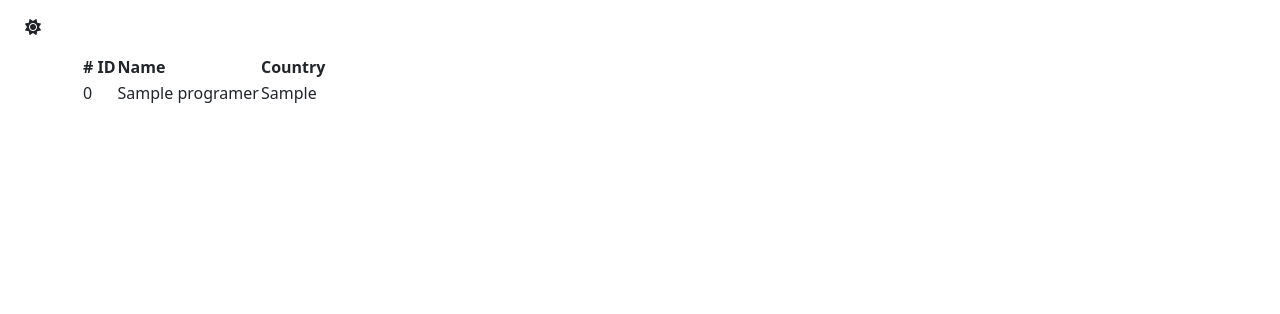
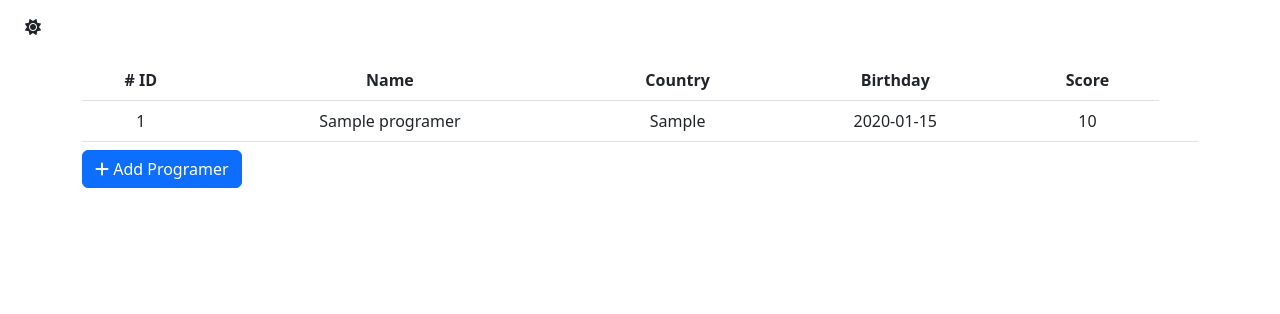
Before and after one commit to Jhonatan2022/Cruds-Multi-languages, a Django app: page /app/ in a window 1280 px wide. Shown: the top 314 px of the page. Run offline with Django 4.2, Linux system fonts and the light colour scheme; tables that the repository leaves empty hold one stand-in row (values such as "Sample post"); some libraries are stand-ins or nearby versions.

Commit message:
Create data table

```diff
--- a/Crud-Djando-Bootstrap/app/static/js/main.js
+++ b/Crud-Djando-Bootstrap/app/static/js/main.js
@@ -1,4 +1,34 @@
 //------------------------------------REQUEST API------------------------------------
+// Creamos una variable para saber si esta iniciada la tabla
+let dataTable;
+
+// Creamos un variable para saver si esta inicializada la tabla y dejamos predeterminado false
+let dataTableIsInitialized = false;
+
+// Creamos una constante asncrona para saber si esta inicializada la tabla
+const initDataTable = async () => {
+
+    // Si la tabla esta inicializada (True)
+    if (dataTableIsInitialized){
+
+        // Destruimos la tabla
+        // Destroy sirve para destruir la tabla y volver a crearla
+        dataTable.destroy();
+    }
+
+    // Llamamos la funcion ListProgramers cuando se cargue la pagina
+    await listProgramers();
+
+    // Usamos jQuery para seleccionar la tabla y le pasamos el id de la tabla
+    // Usamos DataTable para inicializar la tabla y le pasamos un objeto con las opciones
+    dataTable = $('#datatable-programers').DataTable({
+    });
+
+    // Cambiamos el valor de la variable a true
+    dataTableIsInitialized = true;
+};
+
+
 // Creamos una constante asincrona con funcion flecha
 const listProgramers = async () => {
 
@@ -22,11 +52,14 @@ const listProgramers = async () => {
         data.programers.forEach((programer, index) => {
 
             // Usamos += para agregar los datos al elemento del DOM
+            // Indicamos index +1 para que el id no comience en 0
             content += `
                 <tr>
-                    <td>${index}</td>
-                    <td>${programer.name}</td>
-                    <td>${programer.country}</td>
+                    <td class="text-center">${index + 1}</td>
+                    <td class="text-center">${programer.name}</td>
+                    <td class="text-center">${programer.country}</td>
+                    <td class="text-center">${programer.birthday}</td>
+                    <td class="text-center">${programer.score}</td>
                     <td>
                 </tr>
                 `;
@@ -37,10 +70,10 @@ const listProgramers = async () => {
 
 
     // Usamos catch para capturar los errores y le pasamos el error
-    }catch (ex) {
+    }catch (error) {
 
         // Usamos console.log para mostrar el error en la consola
-        alert(ex);
+        alert(error);
         }
 };
 
@@ -49,8 +82,8 @@ const listProgramers = async () => {
 // AddEventListener es un metodo que nos permite agregar un evento de escucha a un elemento del DOM
 window.addEventListener("load", async () => {
 
-    // Llamamos la funcion ListProgramers cuando se cargue la pagina
-    await listProgramers();
+    // Llamamos la funcion initDataTable cuando se cargue la pagina
+    await initDataTable();
 
 });
 //------------------------------------REQUEST API------------------------------------
--- a/Crud-Djando-Bootstrap/app/templates/index.html
+++ b/Crud-Djando-Bootstrap/app/templates/index.html
@@ -30,16 +30,22 @@
         <div class="row">
             <div class="col-sm-12 col-md-12 col-lg-12 col-xl-12">
                 <div class="table-responsive">
-                    <table id="datatable-programers">
+                    <table id="datatable-programers" class="table">
+                        <caption>
+                            <button type="button" class="btn btn-primary" data-bs-toggle="modal" data-bs-target="#modalProgramer">
+                                <i class="fas fa-plus"></i> Add Programer
+                            </button>
+                        </caption>
                         <thead>
                             <tr>
-                                <th># ID</th>
-                                <th>Name</th>
-                                <th>Country</th>
+                                <th class="text-center"># ID</th>
+                                <th class="text-center">Name</th>
+                                <th class="text-center">Country</th>
+                                <th class="text-center">Birthday</th>
+                                <th class="text-center">Score</th>
                             </tr>
                         </thead>
                         <tbody id="tableBody_programers">
-
                         </tbody>
                     </table>
                 </div>
```
